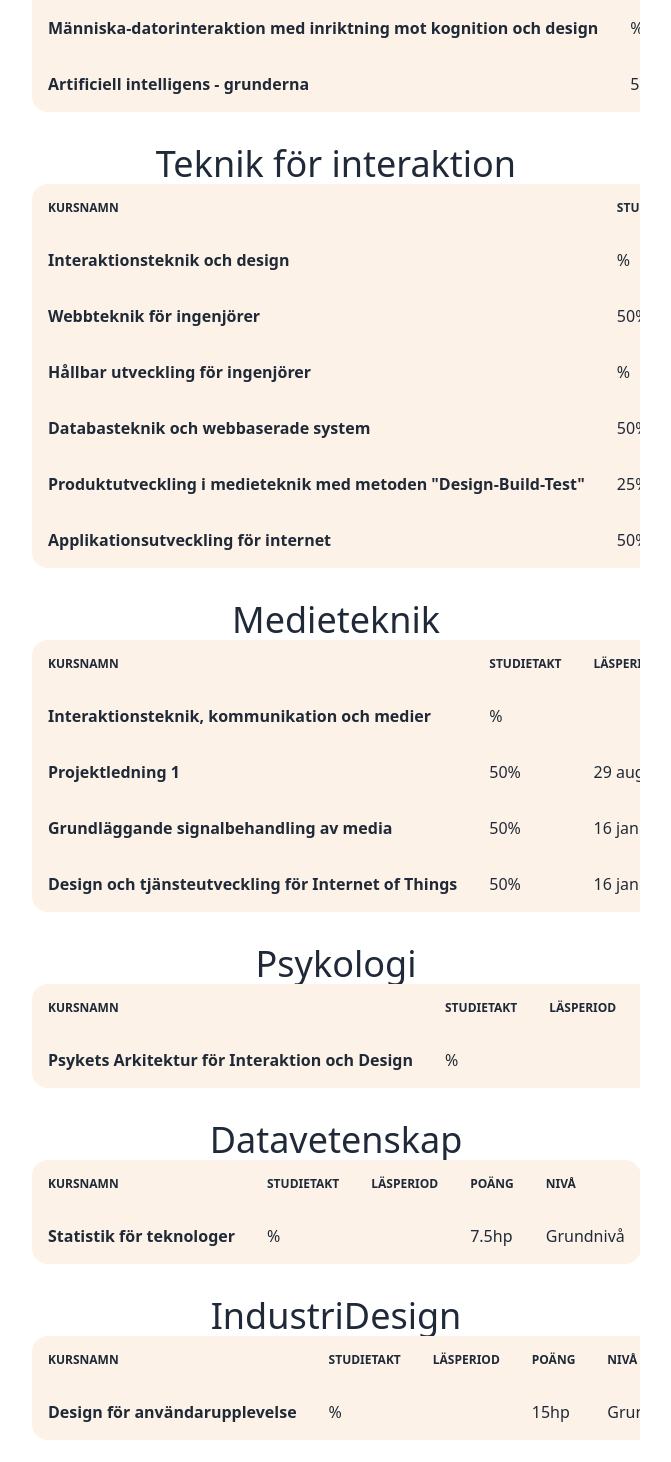
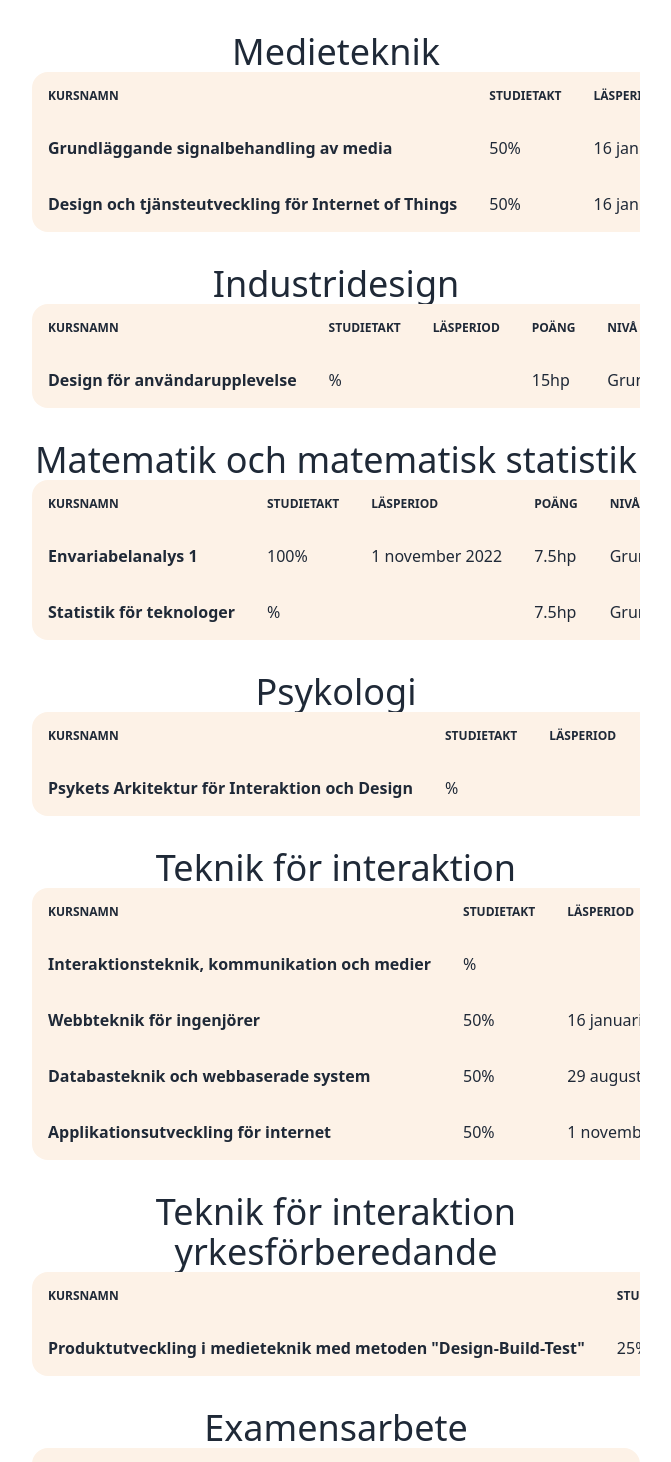
Before and after one commit to HawkieOne/kurskatalog-id, a React (Create React App) app: page /obligatoriskt in a window 1280 px wide. Shown: the part 680-2142 px from the top of the page, without its empty margins (304-975 px from the left). Built offline with nearby package versions, Linux system fonts and the light colour scheme; the HTML template or start-up script is replaced by a standard one.

Commit message:
mandatory courses page mostly shows correct courses now

```diff
--- a/src/pages/MandatoryCourses.tsx
+++ b/src/pages/MandatoryCourses.tsx
@@ -1,65 +1,31 @@
-import React from 'react'
+import Table from '../components/Table'
 import Title from '../components/Title'
-import Table from '../components/Table'
-import { courses } from '../shared/data'
-import { TitleVariant } from '../shared/constants'
-
-const courses_DV = courses.filter(course => {
-  return course.subject === 'DV';
-});
-const courses_MA = courses.filter(course => {
-  return course.subject === 'MA';
-});
-const courses_TF = courses.filter(course => {
-  return course.subject === 'TF';
-});
-const courses_EL = courses.filter(course => {
-  return course.subject === 'EL';
-});
-const courses_PS = courses.filter(course => {
-  return course.subject === 'PS';
-});
-const courses_MS = courses.filter(course => {
-  return course.subject === 'MS';
-});
-const courses_ID = courses.filter(course => {
-  return course.subject === 'ID';
-});
+import { courses, mandatoryCourses, subjects } from '../shared/data'
+import { Course } from '../shared/interfaces'
 
 export default function MandatoryCourses() {
 
+  const selectedCourses = (subject: string) => {
+    const courseCodes = mandatoryCourses.filter(course => {
+      return course.subject === subject;
+    });
+    const allowedCourses = courses.filter(course => courseCodes.find(e => e.code === course.code)) as Course[];
+    return allowedCourses;
+  };
 
   return (
     <div className='h-full bg-white flex flex-col items-center'>
       <div className='w-1/2 text-center'>
-        <div className='p-4'>
-          <Title>Matematik</Title>
-          <Table courses={courses_MA} />
-        </div>
-        <div className='p-4'>
-          <Title>Datavetenskap</Title>
-          <Table courses={courses_DV} />
-        </div>
-        <div className='p-4'>
-          <Title>Teknik för interaktion</Title>
-          <Table courses={courses_TF} />
-        </div>
-        <div className='p-4'>
-          <Title>Medieteknik</Title>
-          <Table courses={courses_EL} />
-        </div>
-        <div className='p-4'>
-          <Title>Psykologi</Title>
-          <Table courses={courses_PS} />
-        </div>
-        <div className='p-4'>
-          <Title>Datavetenskap</Title>
-          <Table courses={courses_MS} />
-        </div>
-        <div className='p-4'>
-          <Title>IndustriDesign</Title>
-          <Table courses={courses_ID} />
-        </div>
+
+        {subjects.map((subject) => {
+          const allowedCourses = selectedCourses(subject.subject);
+          return (
+            <div className='p-4'>
+              <Title>{subject.subject}</Title>
+              <Table courses={allowedCourses} />
+            </div>
+          );
+        })}
       </div>
     </div>
   )
--- a/src/shared/data.ts
+++ b/src/shared/data.ts
@@ -1,4 +1,142 @@
 import { Templates } from "./constants";
+
+export const subjects = [
+  {
+    "subject": "Allmänna ingenjörskurser"
+  },
+  {
+    "subject": "Datavetenskap"
+  },
+  {
+    "subject": "Medieteknik"
+  },
+  {
+    "subject": "Industridesign"
+  },
+  {
+    "subject": "Matematik och matematisk statistik"
+  },
+  {
+    "subject": "Psykologi"
+  },
+  {
+    "subject": "Teknik för interaktion"
+  },
+  {
+    "subject": "Teknik för interaktion yrkesförberedande"
+  },
+  {
+    "subject": "Examensarbete"
+  }
+]
+
+
+export const mandatoryCourses = [
+  {
+    "code": "5TF080",
+    "subject": "Allmänna ingenjörskurser"
+  },
+  {
+    "code": "5EL223",
+    "subject": "Allmänna ingenjörskurser"
+  },
+  {
+    "code": "5DV124",
+    "subject": "Datavetenskap"
+  },
+  {
+    "code": "5DV212",
+    "subject": "Datavetenskap"
+  },
+  {
+    "code": "5DV157",
+    "subject": "Datavetenskap"
+  },
+  {
+    "code": "5DV149",
+    "subject": "Datavetenskap"
+  },
+  {
+    "code": "5DV133",
+    "subject": "Datavetenskap"
+  },
+  {
+    "code": "5EL265",
+    "subject": "Medieteknik"
+  },
+  {
+    "code": "5EL266",
+    "subject": "Medieteknik"
+  },
+  {
+    "code": "5ID219",
+    "subject": "Industridesign"
+  },
+  {
+    "code": "5MA197",
+    "subject": "Matematik och matematisk statistik"
+  },
+  {
+    "code": "5MA198",
+    "subject": "Matematik och matematisk statistik"
+  },
+  {
+    "code": "5MA160",
+    "subject": "Matematik och matematisk statistik"
+  },
+  {
+    "code": "5MS069",
+    "subject": "Matematik och matematisk statistik"
+  },
+  {
+    "code": "2PS030",
+    "subject": "Psykologi"
+  },
+  {
+    "code": "5DV229",
+    "subject": "Teknik för interaktion"
+  },
+  {
+    "code": "5DV185",
+    "subject": "Teknik för interaktion"
+  },
+  {
+    "code": "5TF019",
+    "subject": "Teknik för interaktion"
+  },
+  {
+    "code": "5TF042",
+    "subject": "Teknik för interaktion"
+  },
+  {
+    "code": "5TF048",
+    "subject": "Teknik för interaktion"
+  },
+  {
+    "code": "5TF053",
+    "subject": "Teknik för interaktion"
+  },
+  {
+    "code": "5EL279",
+    "subject": "Teknik för interaktion"
+  },
+  {
+    "code": "5TF082",
+    "subject": "Teknik för interaktion"
+  },
+  {
+    "code": "5TF073",
+    "subject": "Teknik för interaktion yrkesförberedande"
+  },
+  {
+    "code": "5TF049",
+    "subject": "Examensarbete"
+  },
+  {
+    "code": "5DV189",
+    "subject": "Examensarbete"
+  }
+]
 
 export const courses = [
   {
```
Also changed, not shown: src/data/subjects.json (added, +32 -0 lines), src/webscraper/mandatoryCourses.json (+0 -8 lines), src/webscraper/subjects.json (added, +29 -0 lines), src/shared/interfaces.ts (line endings or trailing spaces), 1 other file (tests, documents, lock files or other folders).
